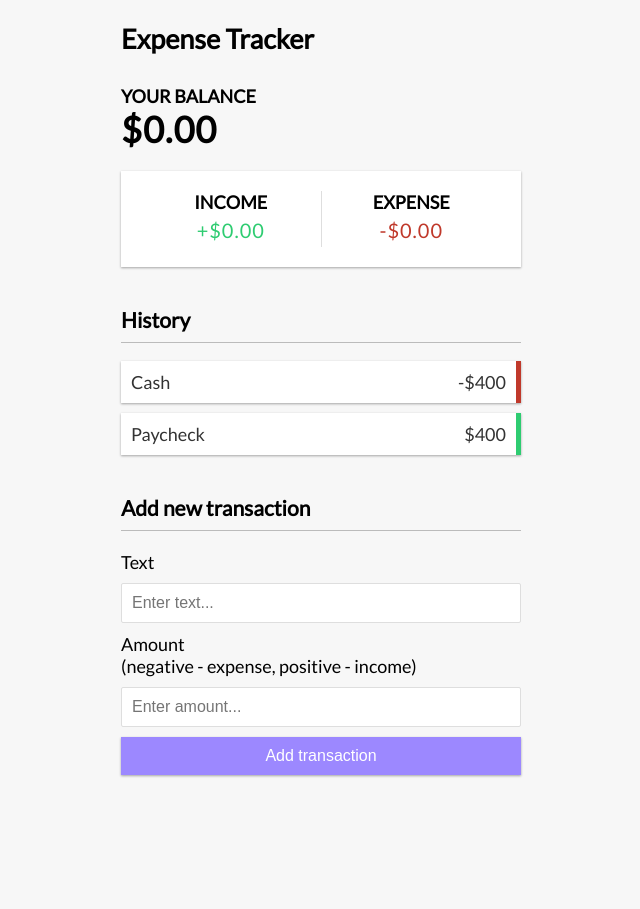
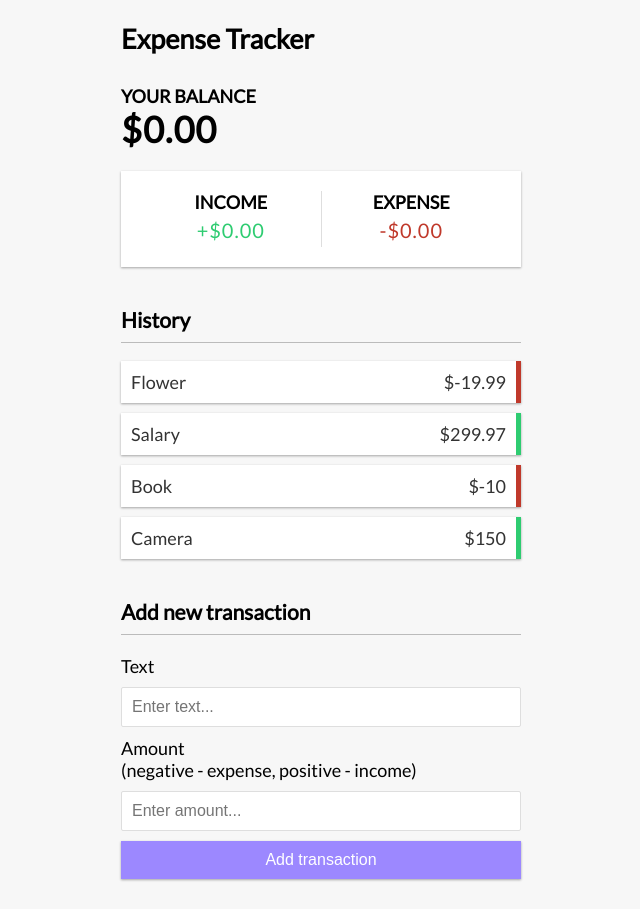
Before and after one commit to EmmanuelORivera/vue-expense-tracker, a Vue app: page / in a window 1280 px wide. Shown: the whole page, without its empty margins (319-959 px from the left). Before the commit the page ends 805 px from the top, so only its background shows below. Built offline with nearby package versions, Linux system fonts and the light colour scheme.

Commit message:
feat: pass and receive props with typescript

```diff
--- a/src/App.vue
+++ b/src/App.vue
@@ -4,6 +4,21 @@
 import IncomeExpenses from './components/IncomeExpenses.vue'
 import TransactionList from './components/TransactionList.vue'
 import AddTransaction from './components/AddTransaction.vue'
+
+export interface ITransaction {
+  id: number
+  text: string
+  amount: number
+}
+
+import { reactive } from 'vue'
+
+const transactions = reactive<ITransaction[]>([
+  { id: 1, text: 'Flower', amount: -19.99 },
+  { id: 2, text: 'Salary', amount: 299.97 },
+  { id: 3, text: 'Book', amount: -10 },
+  { id: 4, text: 'Camera', amount: 150 },
+])
 </script>
 
 <template>
@@ -11,7 +26,7 @@
   <div class="container">
     <Balance />
     <IncomeExpenses />
-    <TransactionList />
+    <TransactionList :transactions="transactions" />
     <AddTransaction />
   </div>
 </template>
--- a/src/components/TransactionList.vue
+++ b/src/components/TransactionList.vue
@@ -1,11 +1,23 @@
 <template>
   <h3>History</h3>
   <ul id="list" class="list">
-    <li class="minus">
-      Cash <span>-$400</span><button class="delete-btn">x</button>
-    </li>
-    <li class="plus">
-      Paycheck <span>$400</span><button class="delete-btn">x</button>
+    <li
+      v-for="transaction in transactions"
+      :key="transaction.id"
+      :class="transaction.amount < 0 ? 'minus' : 'plus'"
+    >
+      {{ transaction.text }} <span>${{ transaction.amount }}</span
+      ><button class="delete-btn">x</button>
     </li>
   </ul>
 </template>
+
+<script setup lang="ts">
+import { defineProps } from 'vue'
+import type { ITransaction } from '@/App.vue'
+
+interface Props {
+  transactions: ITransaction[]
+}
+const props = defineProps<Props>()
+</script>
```
